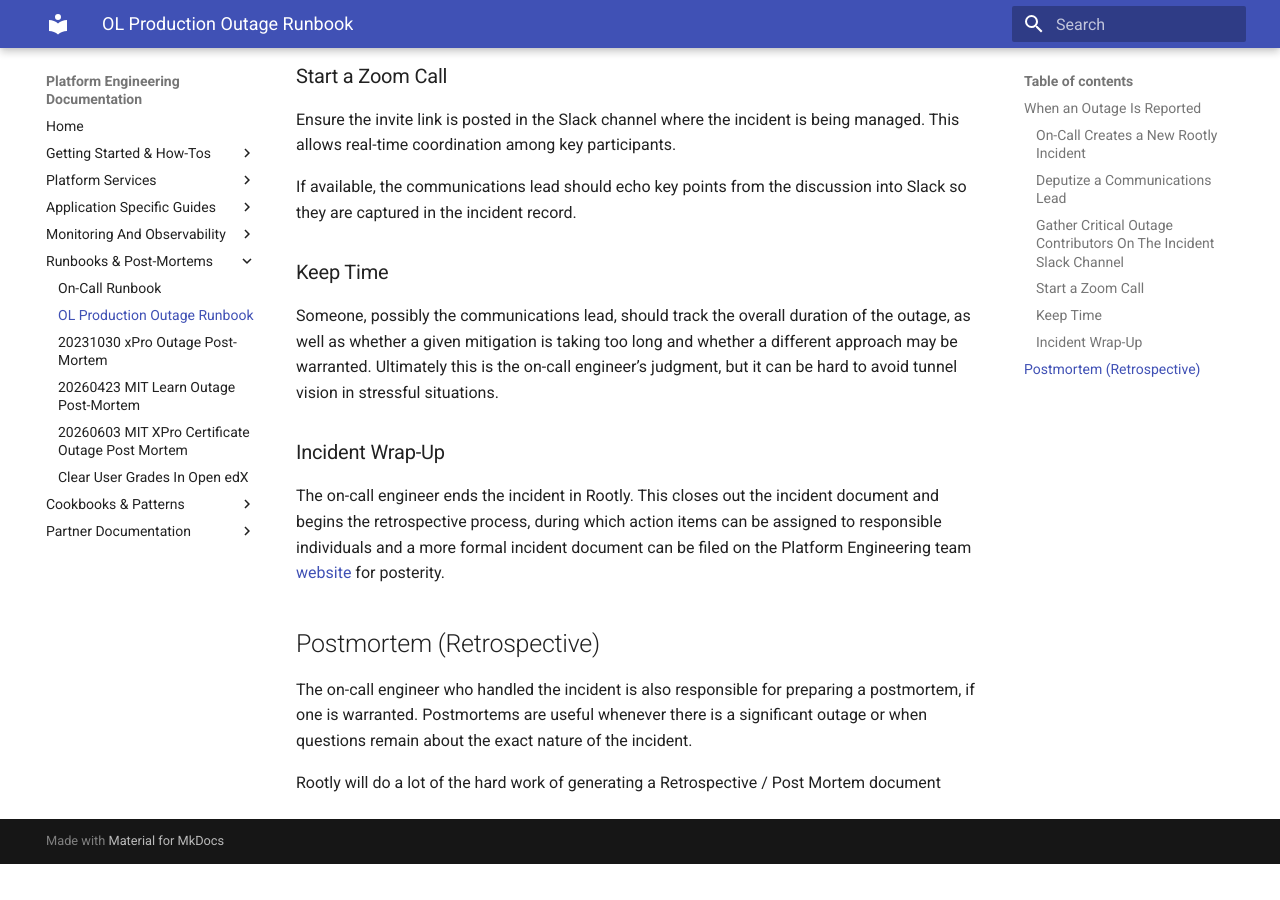
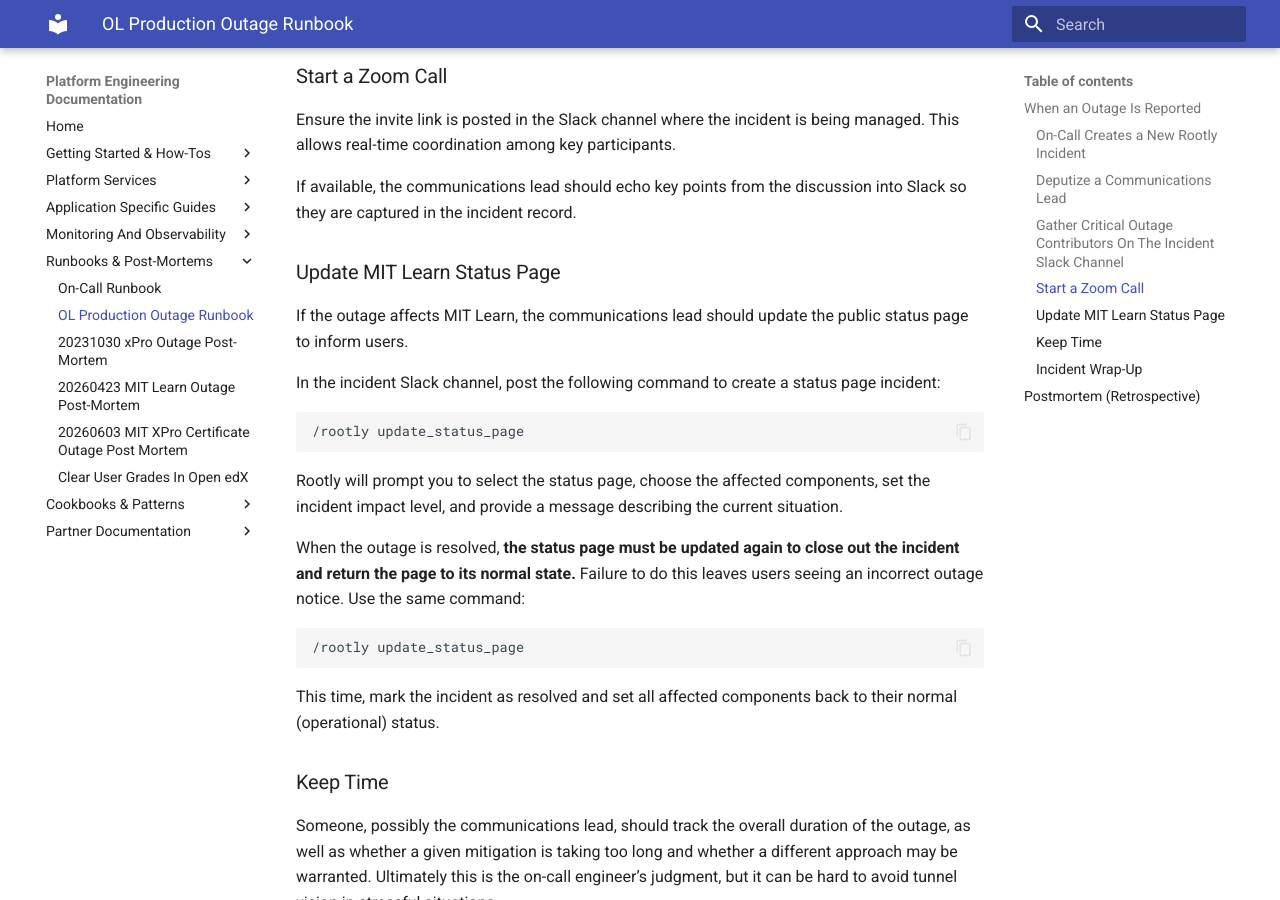
Before and after one commit to mitodl/platform-engineering-site, an MkDocs documentation site: the page built from docs/runbooks_post_mortems/ol_production_outage_runbook.md, in a window 1280 px wide and 900 px high, scrolled down 1071 px. Built offline with MkDocs 1.6.1 and Material for MkDocs 9.7.7, drawn with Linux system fonts in a browser that asks for light colours; before the commit the page ends 1935 px from its top, so only the background shows below that.

Commit message:
feat: Add /rootly status update page to outage runbook

````diff
--- a/docs/runbooks_post_mortems/ol_production_outage_runbook.md
+++ b/docs/runbooks_post_mortems/ol_production_outage_runbook.md
@@ -43,6 +43,26 @@
 
 If available, the communications lead should echo key points from the discussion into Slack so they are captured in the incident record.
 
+### Update MIT Learn Status Page
+
+If the outage affects MIT Learn, the communications lead should update the public status page to inform users.
+
+In the incident Slack channel, post the following command to create a status page incident:
+
+```
+/rootly update_status_page
+```
+
+Rootly will prompt you to select the status page, choose the affected components, set the incident impact level, and provide a message describing the current situation.
+
+When the outage is resolved, **the status page must be updated again to close out the incident and return the page to its normal state.** Failure to do this leaves users seeing an incorrect outage notice. Use the same command:
+
+```
+/rootly update_status_page
+```
+
+This time, mark the incident as resolved and set all affected components back to their normal (operational) status.
+
 ### Keep Time
 
 Someone, possibly the communications lead, should track the overall duration of the outage, as well as whether a given mitigation is taking too long and whether a different approach may be warranted. Ultimately this is the on-call engineer’s judgment, but it can be hard to avoid tunnel vision in stressful situations.
````
